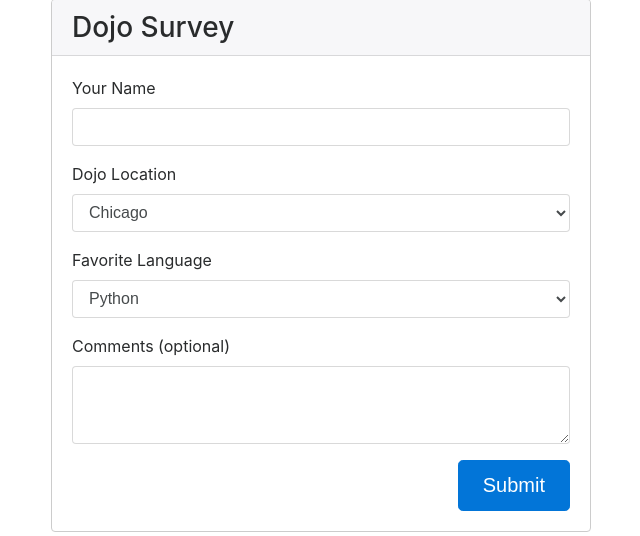
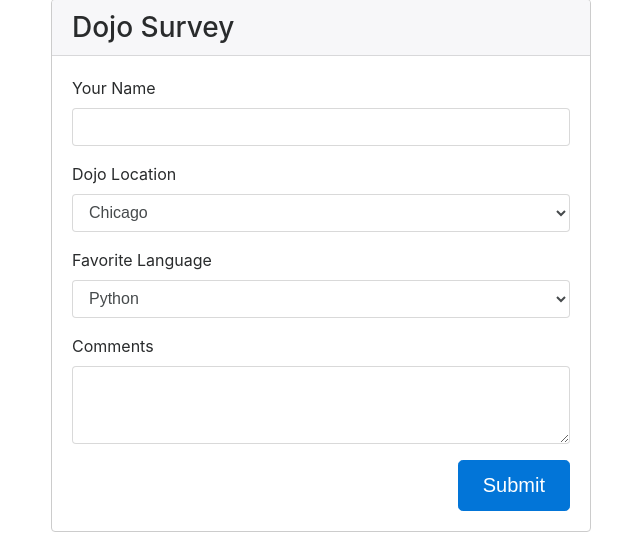
Before and after one commit to dxnter/dojo-survey, a Flask app: page / in a window 1280 px wide. Shown: the part 49-585 px from the top of the page, without its empty margins (319-959 px from the left). Run offline with Flask 2, Linux system fonts and the light colour scheme; some libraries are stand-ins or nearby versions.

Commit message:
Label for the comment input relabled as required since conditionals return an error if the text area is left empty

```diff
--- a/templates/index.html
+++ b/templates/index.html
@@ -52,7 +52,7 @@
                                         </select>
                                     </div>
                                     <div class="form-group">
-                                        <label for="exampleTextarea">Comments (optional)</label>
+                                        <label for="exampleTextarea">Comments</label>
                                         <textarea name="comment" class="form-control" rows="3"></textarea>
                                     </div>
                                     <div class="form-group">
```
